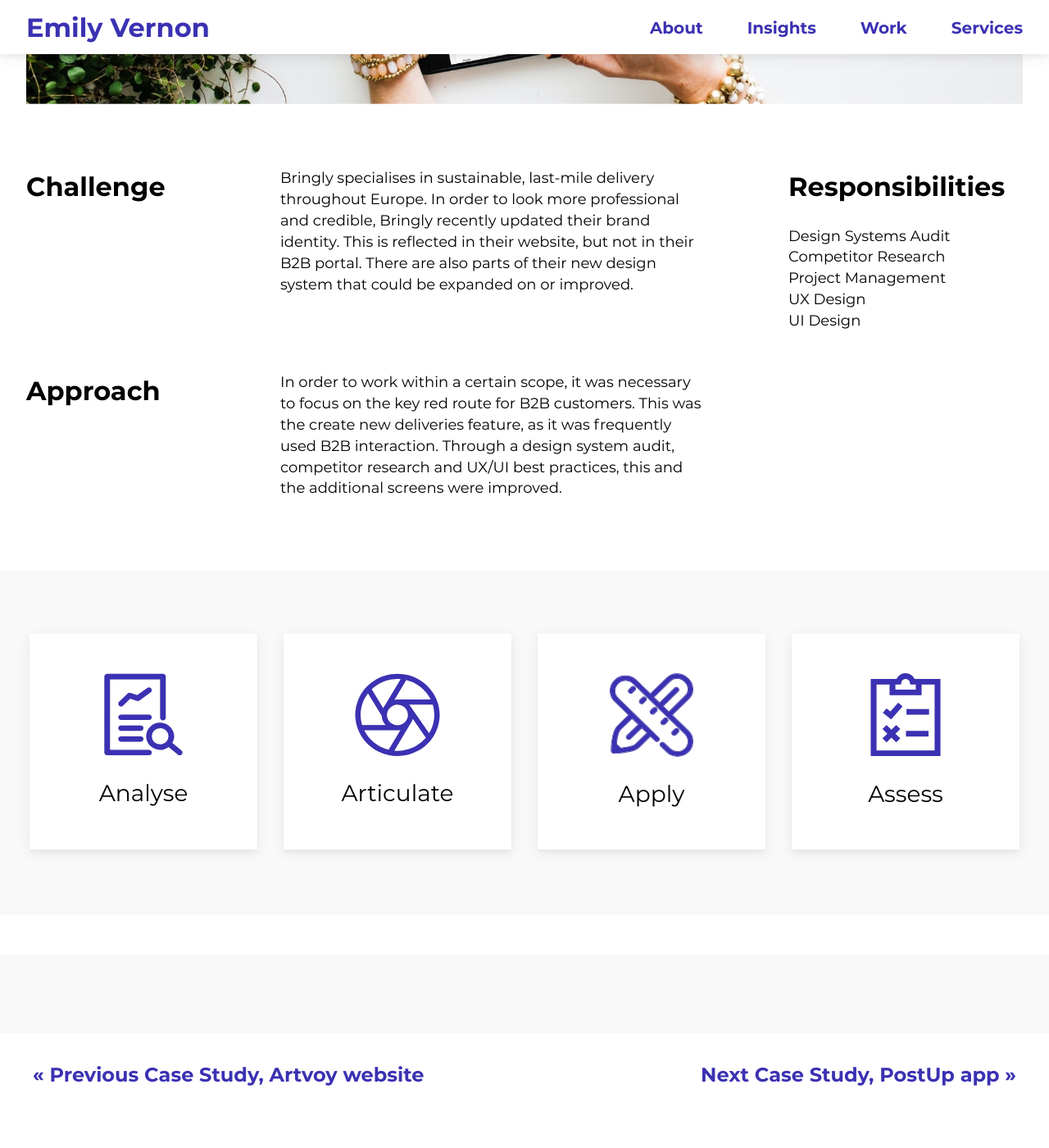
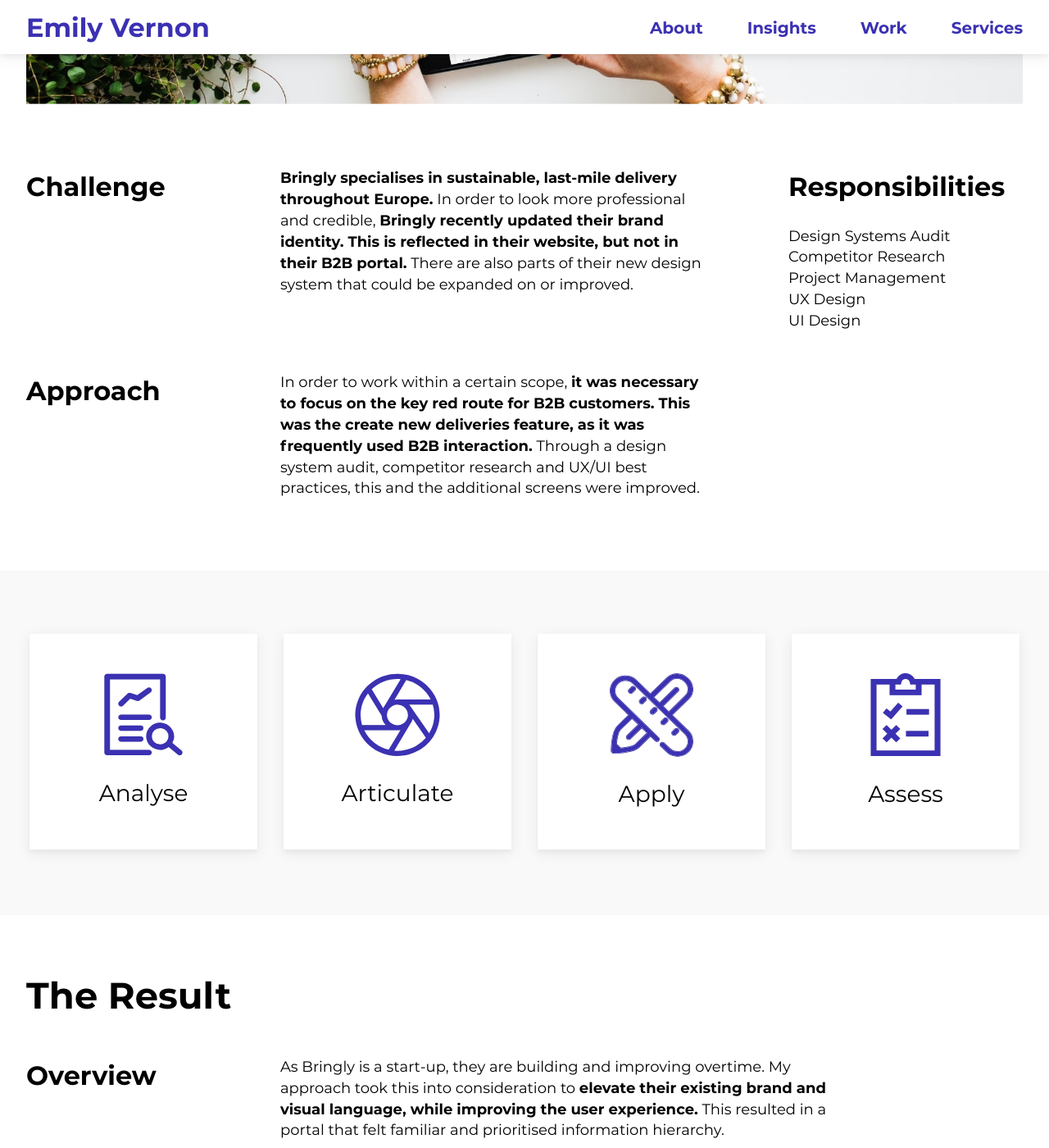
Before and after one commit to emilygv/emilyvernon.com, a Jekyll site: the page built from _casestudies/bringly.md, in a window 1280 px wide and 1400 px high, scrolled down 730 px. Shown: the whole window at 82% size. Built offline with Jekyll 4.4.1, drawn with Linux system fonts in a browser that asks for light colours; some of the changed text lies outside the part shown.

Commit message:
Update bringly.md

```diff
--- a/_casestudies/bringly.md
+++ b/_casestudies/bringly.md
@@ -6,9 +6,27 @@
 category: Creativity
 image: /assets/images/casestudies/bringly/bringly_hero_image.jpg
 thumbnail: /assets/images/casestudies/bringly/bringly_thumbnail.jpg
-challange: "Bringly specialises in sustainable, last-mile delivery throughout Europe. In order to look more professional and credible, Bringly recently updated their brand identity. This is reflected in their website, but not in their B2B portal. There are also parts of their new design system that could be expanded on or improved."
-approach: "In order to work within a certain scope, it was necessary to focus on the key red route for B2B customers. This was the create new deliveries feature, as it was frequently used B2B  interaction. Through a design system audit, competitor research and UX/UI best practices, this and the additional screens were improved."
+challange: "**Bringly specialises in sustainable, last-mile delivery throughout Europe.** In order to look more professional and credible, **Bringly recently updated their brand identity. This is reflected in their website, but not in their B2B portal.** There are also parts of their new design system that could be expanded on or improved."
+approach: "In order to work within a certain scope, **it was necessary to focus on the key red route for B2B customers. This was the create new deliveries feature, as it was frequently used B2B  interaction.** Through a design system audit, competitor research and UX/UI best practices, this and the additional screens were improved."
 responsibilities: [Design Systems Audit, Competitor Research, Project Management, UX Design, UI Design]
 ---
 
+## The Result
+
+{% include case_h3_block.html
+title="Overview"
+content="As Bringly is a start-up, they are building and improving overtime. My approach took this into consideration to **elevate their existing brand and visual language, while improving the user experience.** This resulted in a portal that felt familiar and prioritised information hierarchy." %}
+
+![](/assets/images/casestudies/bringly/bringly-final_01.png)
+{% include img_caption.html
+title="Responsive Design"
+content="Though tablet was the key device, ensured elements scaled appropriately and identified breaking points." %}
+
+![](/assets/images/casestudies/bringly/bringly-final_02.png)
+{% include img_caption.html
+title="Vertical Scroll Table"
+content="Chose a vertical versus horizontal scroll as it helped to see information for one order at once." %}
+
+{% include figma_link.html link= "https://www.figma.com/proto/2wO79gWoFPlEYadDIbHXCF/Artvoy?node-id=754%3A391&scaling=min-zoom&page-id=754%3A390&starting-point-node-id=754%3A391&show-proto-sidebar=1" %}
+
 {% include info-highlight.html content=info-highlight %}
```
